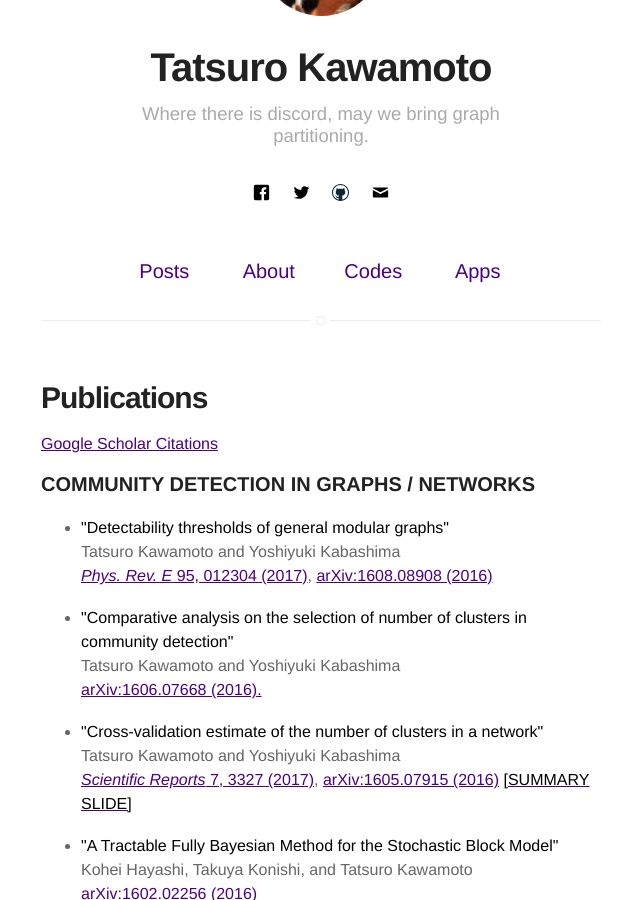
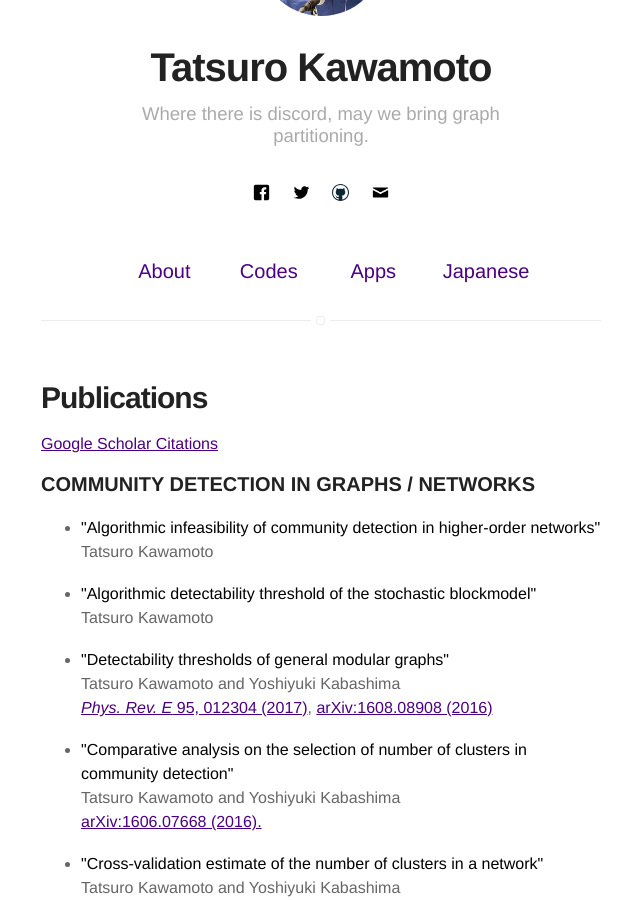
Before and after one commit to tatsuro-kawamoto/tatsuro-kawamoto.github.io, a Jekyll site: the page built from index.html, in a window 1280 px wide and 900 px high, scrolled down 234 px. Shown: the whole window, without its empty margins (319-959 px from the left). Built offline with Jekyll 4.4.1, drawn with Linux system fonts in a browser that asks for light colours; some of the changed text lies outside the part shown.

```diff
--- a/_config.yml
+++ b/_config.yml
@@ -8,13 +8,13 @@ description: A blog about technology and stuff related
 # if it's an external image, update below for true
 # better with square images
 external-image: false
-picture: assets/images/myself.gif
+picture: assets/images/TatsuroKawamoto2015.jpg
 
 # If you want to include your resume, set to true
 # and specify source (external or local).
 resume: true
 resume-external: true
-resume-url: http://voteclustering.org
+resume-url: https://tatsuro-kawamoto-jp.github.io
 
 url: https://tatsuro-kawamoto.github.io
 # your url: http://USERNAME.github.io
--- a/_includes/nav.html
+++ b/_includes/nav.html
@@ -6,11 +6,13 @@
             </li>
         {% endif %}
 
+        <!--
         {% if site.blog == true %}
                 <li class="item">
                     <a class="link" href="{{ site.url }}/blog">Posts</a>
                 </li>
         {% endif %}
+        -->
 
         <!--
         {% if site.projects == true %}
@@ -40,12 +42,12 @@
                 </li>
         {% endif %}
 
-        <!--
+
         {% if site.resume == true %}
             <li class="item">
-                <a class="link" href="{% if site.resume-external %}{{ site.resume-url }}{% else %}{{ site.url }}/{{ site.resume-url }}{% endif %}">Apps</a>
+                <a class="link" href="{% if site.resume-external %}{{ site.resume-url }}{% else %}{{ site.url }}/{{ site.resume-url }}{% endif %}">Japanese</a>
             </li>
         {% endif %}
-        -->
+
     </ul>
 </nav>
--- a/index.html
+++ b/index.html
@@ -8,6 +8,18 @@ title: Home
 <a href="https://scholar.google.com/citations?user=G1cXfg4AAAAJ&hl=ja">Google Scholar Citations</a>
 <h3>COMMUNITY DETECTION IN GRAPHS / NETWORKS</h3>
 <ul>
+  <li>
+    <strong>"Algorithmic infeasibility of community detection in higher-order networks"</strong><br />
+    Tatsuro Kawamoto<br />
+
+  </li>
+  <br />
+  <li>
+    <strong>"Algorithmic detectability threshold of the stochastic blockmodel"</strong><br />
+    Tatsuro Kawamoto<br />
+
+  </li>
+  <br />
   <li>
     <strong>"Detectability thresholds of general modular graphs"</strong><br />
     Tatsuro Kawamoto and Yoshiyuki Kabashima<br />
@@ -95,13 +107,4 @@ title: Home
   </li>
 </ul>
 
-<h3>ARTICLES IN JAPANESE</h3>
-<ul>
-  <li>
-    <strong>"グラフ分割と固有値問題" ("Graph Partitioning and Eigenvalue Problems")</strong><br />
-    川本 達郎<br />
-    <a href="https://www.jstage.jst.go.jp/browse/jnns/21/4/_contents/-char/ja/" target="_blank">日本神経回路学会誌 Vol. 21(2014) No. 4</a>
-  </li>
-</ul>
-
 </section>
```
Also changed, not shown: assets/images/TatsuroKawamoto2015.jpg (added), assets/images/james.jpg (deleted), assets/images/profile.jpg (deleted), 13 other files.
